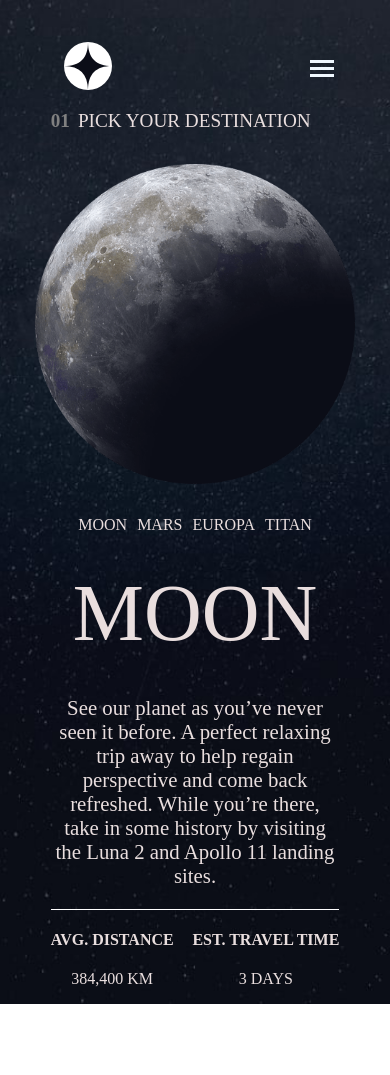
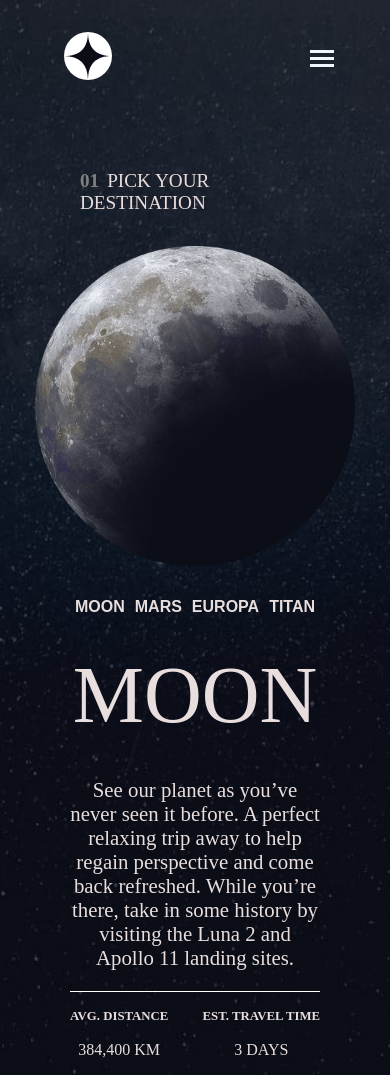
Before and after one commit to Tykejmi/Space-Tourism-Website, a plain HTML site: page html/destination.html in a window 390 px wide. Before the commit the page ends 1004 px from the top, so only its background shows below. Drawn offline with Linux system fonts and the light colour scheme.

Commit message:
version 1.0

```diff
--- a/html/destination.html
+++ b/html/destination.html
@@ -8,7 +8,7 @@
     <link rel="stylesheet" href="../styles/destination.css" />
   </head>
   <body>
-    <div class="content-wrap">
+    <div class="outer-wrap">
       <header>
         <nav>
           <a class="logo-anchor" href="../index.html">
@@ -42,20 +42,52 @@
       <main>
         <h2 class="multipage-heading"><span>01</span>pick your destination</h2>
         <img
-          id="planet-picture"
+          planet-picture
           src="../imgs/destination/image-moon.png"
           alt="europa"
         />
 
         <section class="description">
           <ul>
-            <li class="description-button">moon</li>
-            <li class="description-button">mars</li>
-            <li class="description-button">europa</li>
-            <li class="description-button">titan</li>
+            <li>
+              <button
+                type="button"
+                aria-label="change content"
+                class="description-button"
+              >
+                moon
+              </button>
+            </li>
+            <li>
+              <button
+                type="button"
+                aria-label="change content"
+                class="description-button"
+              >
+                mars
+              </button>
+            </li>
+            <li>
+              <button
+                type="button"
+                aria-label="change content"
+                class="description-button"
+              >
+                europa
+              </button>
+            </li>
+            <li>
+              <button
+                type="button"
+                aria-label="change content"
+                class="description-button"
+              >
+                titan
+              </button>
+            </li>
           </ul>
-          <h2 id="description-heading">Moon</h2>
-          <p id="description-paragraph">
+          <h2 description-heading>Moon</h2>
+          <p class="description-paragraph" description-paragraph>
             See our planet as you’ve never seen it before. A perfect relaxing
             trip away to help regain perspective and come back refreshed. While
             you’re there, take in some history by visiting the Luna 2 and Apollo
@@ -64,11 +96,11 @@
           <div class="description-values">
             <div class="description-values-value">
               <h4>Avg. distance</h4>
-              <p id="distance">384,400 km</p>
+              <p distance>384,400 km</p>
             </div>
             <div class="description-values-value">
               <h4>est. travel time</h4>
-              <p id="time">3 days</p>
+              <p time>3 days</p>
             </div>
           </div>
         </section>
--- a/js/destination.js
+++ b/js/destination.js
@@ -46,11 +46,11 @@ const DESTINATIONS = [
 ];
 
 const DESCRIPTION_BTNS = document.querySelectorAll(".description-button");
-const PLANET_PICTURE = document.querySelector("#planet-picture");
-const PLANET_HEADING = document.querySelector("#description-heading");
-const PLANET_P = document.querySelector("#description-paragraph");
-const PLANET_DISTANCE = document.querySelector("#distance");
-const PLANET_TIME = document.querySelector("#time");
+const PLANET_PICTURE = document.querySelector("[planet-picture]");
+const PLANET_HEADING = document.querySelector("[description-heading]");
+const PLANET_P = document.querySelector("[description-paragraph]");
+const PLANET_DISTANCE = document.querySelector("[distance]");
+const PLANET_TIME = document.querySelector("[time]");
 
 
 
--- a/js/technology.js
+++ b/js/technology.js
@@ -30,8 +30,8 @@ const TECHNOLOGY = [
 
 const BTNS = document.querySelectorAll(".btn");
 const DESCRIPTION_IMG = document.querySelector(".description-img");
-const DESCRIPTION_H2 = document.querySelector("#description-text-h2");
-const DESCRIPTION_P = document.querySelector("#description-text-p");
+const DESCRIPTION_H2 = document.querySelector("[description-text-h2]");
+const DESCRIPTION_P = document.querySelector("[description-text-p]");
 
 
 
--- a/styles/crew.css
+++ b/styles/crew.css
@@ -1,7 +1,8 @@
 @import url("modul.css");
 
-.content-wrap {
+.outer-wrap {
   background-image: url("../imgs/crew/background-crew-desktop.jpg");
+  justify-content: flex-end;
 }
 
 main {
@@ -9,12 +10,14 @@ main {
   grid-template-columns: 1fr 1fr;
   grid-template-rows: 5rem 1fr 5rem;
   color: var(--main_text_color);
-  margin: 0 13vw;
+  margin: 7rem 5rem 0 5rem;
 }
+
 .multipage-heading {
   grid-row: 1/2;
   grid-column: 1/2;
 }
+
 .description {
   grid-row: 2/3;
   grid-column: 1/2;
@@ -22,19 +25,21 @@ main {
   margin-top: 1rem;
 }
 
-#description-title {
+.description-title {
   color: gray;
   text-transform: uppercase;
   font-size: 1.5rem;
   font-weight: 100;
 }
-#description-name {
+
+.description-name {
   margin-top: 1rem;
   text-transform: uppercase;
   font-size: 2.5rem;
   font-weight: 100;
 }
-#description-paragraph {
+
+.description-paragraph {
   margin-top: 2rem;
   line-height: 1.5rem;
   width: 80%;
@@ -48,20 +53,23 @@ main ul {
   padding: 0;
   align-self: start;
 }
+
 .img-container {
   grid-row: 2/4;
   grid-column: 2/3;
+  height: 25rem;
   justify-self: center;
   align-self: start;
   display: flex;
   align-items: flex-end;
-  height: 25rem;
-  border-bottom: 2px solid gray;
-  border-radius: 1px;
+
 }
+
 .img-container img {
   max-height: 100%;
+  max-width: 100%;
 }
+
 .description-button {
   width: 1rem;
   height: 1rem;
@@ -70,6 +78,7 @@ main ul {
   margin-right: 1rem;
   transition: 0.5s;
 }
+
 .description-button:hover {
   background-color: var(--main_text_color);
 }
@@ -91,29 +100,36 @@ main ul {
     justify-content: center;
     align-items: center;
   }
-  #description-title {
+
+  .description-title {
     margin-bottom: 0.5rem;
   }
-  #description-name {
+
+  .description-name {
     margin: 0;
     font-size: 1.8rem;
   }
-  #description-paragraph {
+
+  .description-paragraph {
     text-align: center;
   }
 
   main ul {
     align-self: center;
   }
+
   .img-container {
     align-self: center;
   }
+
   .img-container img {
     width: 22rem;
   }
 }
-@media only screen and (max-width: 440px) {
-  .description-name {
-    font-size: 0rem;
+
+@media only screen and (max-width: 460px) {
+  main {
+    margin: 10rem .5rem 0 .5rem;
   }
+
 }
--- a/styles/destination.css
+++ b/styles/destination.css
@@ -1,6 +1,6 @@
 @import "modul.css";
 
-.content-wrap {
+.outer-wrap {
   background-image: url(../imgs/destination/background-destination-desktop.jpg);
 }
 
@@ -9,7 +9,7 @@ main {
   grid-template-columns: 1fr 0.6fr;
   grid-template-rows: 8rem 1fr;
   column-gap: 2rem;
-  margin: 0 13vw;
+  margin: 7rem 5rem 0 5rem;
 }
 
 .multipage-heading {
@@ -34,10 +34,20 @@ main img {
   text-transform: uppercase;
   padding: 0;
 }
+
+.description-button {
+  color: var(--main_text_color);
+  text-transform: uppercase;
+  font-weight: 600;
+  font-size: 1rem;
+  cursor: pointer;
+}
+
 .description ul li {
   margin: 0 5px;
-  cursor: pointer;
+
 }
+
 .description ul li::after {
   content: "";
   width: 0%;
@@ -46,6 +56,7 @@ main img {
   display: block;
   transition: 0.2s ease-in;
 }
+
 .description ul li:hover::after {
   content: "";
   width: 100%;
@@ -67,8 +78,9 @@ main img {
   text-transform: uppercase;
   border-top: 1px white solid;
   padding-top: 1rem;
-   margin-right: 2rem;
+  margin-right: 2rem;
 }
+
 .description-values p {
   margin: .5rem 0;
 }
@@ -80,6 +92,7 @@ main img {
     justify-content: center;
     align-items: center;
   }
+
   .multipage-heading {
     align-self: flex-start;
   }
@@ -87,13 +100,15 @@ main img {
   main img {
     margin: 1rem 0;
   }
+
   .description {
     display: flex;
     flex-direction: column;
     justify-content: center;
     align-items: center;
   }
-  #description-paragraph {
+
+  .description-paragraph {
     text-align: center;
     font-size: 1.3rem;
   }
@@ -127,10 +142,12 @@ main img {
   .multipage-heading {
     font-size: 1.2rem;
   }
+
   .description-values {
     width: 100%;
   }
-  .description- values-value h4 {
+
+  .description-values-value h4 {
     font-size: 0.8rem;
   }
 }
--- a/styles/index.css
+++ b/styles/index.css
@@ -1,29 +1,33 @@
 @import "modul.css";
 
-.content-wrap {
+.outer-wrap {
   background-image: url(../imgs/home/background-home-desktop.jpg);
+
 }
 
 main {
-  margin-top: 4.5rem;
+  margin-top: 10rem;
   display: flex;
   justify-content: space-around;
   align-items: center;
 }
+
 .text {
   color: gray;
   display: flex;
   flex-direction: column;
-  max-width: 28vw;
+  max-width: 20rem;
   font-size: 1rem;
   margin-top: 1rem;
 }
+
 .text h1 {
   text-transform: uppercase;
   font-weight: 100;
   font-size: 1.5rem;
   margin: 0;
 }
+
 .text h2 {
   text-transform: uppercase;
   color: var(--main_text_color);
@@ -31,12 +35,13 @@ main {
   font-size: 8rem;
   margin: 0;
 }
+
 .text p {
   line-height: 1.5;
   text-align: justify;
 }
 
-.button {
+.main-link {
   background-color: aliceblue;
   width: 200px;
   height: 200px;
@@ -51,7 +56,7 @@ main {
   text-transform: uppercase;
 }
 
-.button:hover {
+.main-link:hover {
   box-shadow: 0 0 0 40px rgba(240, 248, 255, 0.2);
 }
 
@@ -67,7 +72,7 @@ main {
   .text {
     justify-content: center;
     align-items: center;
-    max-width: 100vw;
+    max-width: auto;
     margin-bottom: 2.5rem;
   }
 
@@ -81,10 +86,10 @@ main {
 
   .text p {
     text-align: center;
-    max-width: 60vw;
+
   }
 
-  .button {
+  .main-link {
     margin-bottom: 5rem;
   }
 }
--- a/styles/modul.css
+++ b/styles/modul.css
@@ -7,22 +7,34 @@ body {
   margin: 0;
   padding: 0;
   box-sizing: border-box;
-  width: 100%;
-  height: 100%;
+
 }
 
-.content-wrap {
+button {
+  padding: 0;
+  border: none;
+  background: none;
+}
+
+.outer-wrap {
   min-height: 100vh;
-  display: flow-root;
+  display: flex;
+  flex-direction: column;
+  justify-items: center;
   background-color: black;
   background-position: center;
   background-repeat: no-repeat;
   background-size: cover;
 }
+
 header {
   margin-top: 5vh;
 }
+
 nav {
+  position: absolute;
+  top: 2rem;
+  width: 100%;
   display: flex;
   justify-content: space-between;
   align-items: center;
@@ -52,8 +64,9 @@ nav ul {
   backdrop-filter: blur(80px);
   color: var(--main_text_color);
   text-transform: uppercase;
-  padding: 2rem 12vw;
+  padding: 2rem 8rem;
 }
+
 nav ul li {
   margin: 0 20px;
   position: relative;
@@ -63,7 +76,7 @@ nav ul li {
 nav ul li::after {
   content: "";
   position: absolute;
-  top: 7vh;
+  top: 1.5rem;
   background-color: var(--main_text_color);
   height: 5px;
   width: 0%;
@@ -75,7 +88,7 @@ nav ul li::after {
 nav ul li:hover::after {
   content: "";
   position: absolute;
-  top: 7vh;
+  top: 1.5rem;
   background-color: var(--main_text_color);
   height: 5px;
   width: 100%;
@@ -108,8 +121,9 @@ nav ul li a span {
   nav hr {
     display: none;
   }
+
   nav ul {
-    padding: 2rem 1.5vw;
+    padding: 2rem 1rem;
   }
 
   .li-number {
@@ -118,7 +132,7 @@ nav ul li a span {
 }
 
 @media only screen and (max-width: 600px) {
-  .content-wrap {
+  .outer-wrap {
     position: relative;
     overflow-x: hidden;
   }
@@ -152,9 +166,11 @@ nav ul li a span {
     transition: 0.5s;
     position: absolute;
   }
+
   .hamburger-line::after {
     top: 7px;
   }
+
   .hamburger-line::before {
     top: -7px;
   }
@@ -194,15 +210,18 @@ nav ul li a span {
   nav ul li {
     margin: 1rem;
   }
+
   nav ul li:first-child {
-    margin-top: 7rem;
+    margin-top: 3rem;
   }
+
   nav ul li::after {
-    top: 4vh;
+    top: 1rem;
     height: 3px;
   }
+
   nav ul li:hover::after {
-    top: 4vh;
+    top: 1rem;
     height: 3px;
   }
 }
--- a/styles/technology.css
+++ b/styles/technology.css
@@ -1,19 +1,22 @@
 @import url("modul.css");
 
-.content-wrap {
+.outer-wrap {
   background-image: url("../imgs/technology/background-technology-desktop.jpg");
 }
+
 main {
   display: grid;
   grid-template-columns: 1fr 1fr;
   grid-template-rows: 5rem 5rem 1fr;
   color: var(--main_text_color);
-  margin-left: 13vw;
+  margin: 7rem 0rem 0 5rem;
 }
+
 .multipage-header {
   grid-column: 1/2;
   grid-row: 1/2;
 }
+
 .description {
   grid-column: 1/2;
   grid-row: 3/4;
@@ -24,6 +27,7 @@ main {
   list-style: none;
   padding: 0;
 }
+
 .btn {
   display: flex;
   justify-content: center;
@@ -37,22 +41,26 @@ main {
   transition: 0.5s;
   cursor: pointer;
   font-size: 2rem;
+  background-color: var(--main_text_color);
 }
+
 .btn:hover {
-  background-color: var(--main_text_color);
-  color: black;
+  background-color: black;
+  color: var(--main_text_color);
 }
 
 .description-text {
   margin-left: 3rem;
   font-size: 1rem;
 }
+
 .description-text h4 {
   text-transform: uppercase;
   color: gray;
   font-weight: 100;
   font-size: 1rem;
 }
+
 .description-text h2 {
   text-transform: uppercase;
   color: var(--main_text_color);
@@ -60,30 +68,41 @@ main {
   font-size: 2.5rem;
   margin: 0.5rem 0 1rem 0;
 }
+
 .description-text p {
   max-width: 75%;
 }
 
-.description-img {
+.img-wrap {
   grid-column: 2/3;
   grid-row: 2/4;
+  width: 25rem;
+  height: 20rem;
   justify-self: end;
-  width: 27rem;
-  height: 23rem;
+}
+
+.description-img {
+  width: 100%;
+  height: 100%;
+
+
 }
 
 @media only screen and (max-width: 1020px) {
+
   main {
     display: flex;
     flex-direction: column;
     justify-content: center;
     align-items: center;
-    margin: 0;
+    margin: 10rem 0 0 0;
+
   }
+
   .multipage-heading {
     order: 1;
     align-self: flex-start;
-    margin-left: 13vw;
+    margin-left: 7rem;
   }
 
   .description {
@@ -93,25 +112,46 @@ main {
     align-items: center;
     order: 3;
   }
+
   .description-text {
     display: flex;
     flex-direction: column;
     align-items: center;
     margin-left: 0;
   }
-  #description-text-p {
+
+  .description-text-p {
     text-align: center;
   }
+
   .btns {
     display: flex;
     justify-content: center;
   }
+
   .btn {
     margin: 0 1.5rem;
   }
-  .description-img {
+
+
+  .img-wrap {
     order: 2;
-    width: 100%;
-    min-height: 15rem;
+    height: 18rem;
+
   }
 }
+
+@media only screen and (max-width: 600px) {
+  .multipage-heading {
+    margin: 0 auto;
+  }
+
+  .img-wrap {
+    width: 100%;
+  }
+
+  .description-text h2 {
+    font-size: 2rem;
+  }
+
+}
```
Also changed, not shown: html/crew.html (+40 -9 lines), html/technology.html (+25 -12 lines), index.html (+3 -5 lines), js/crew.js (+4 -4 lines).
